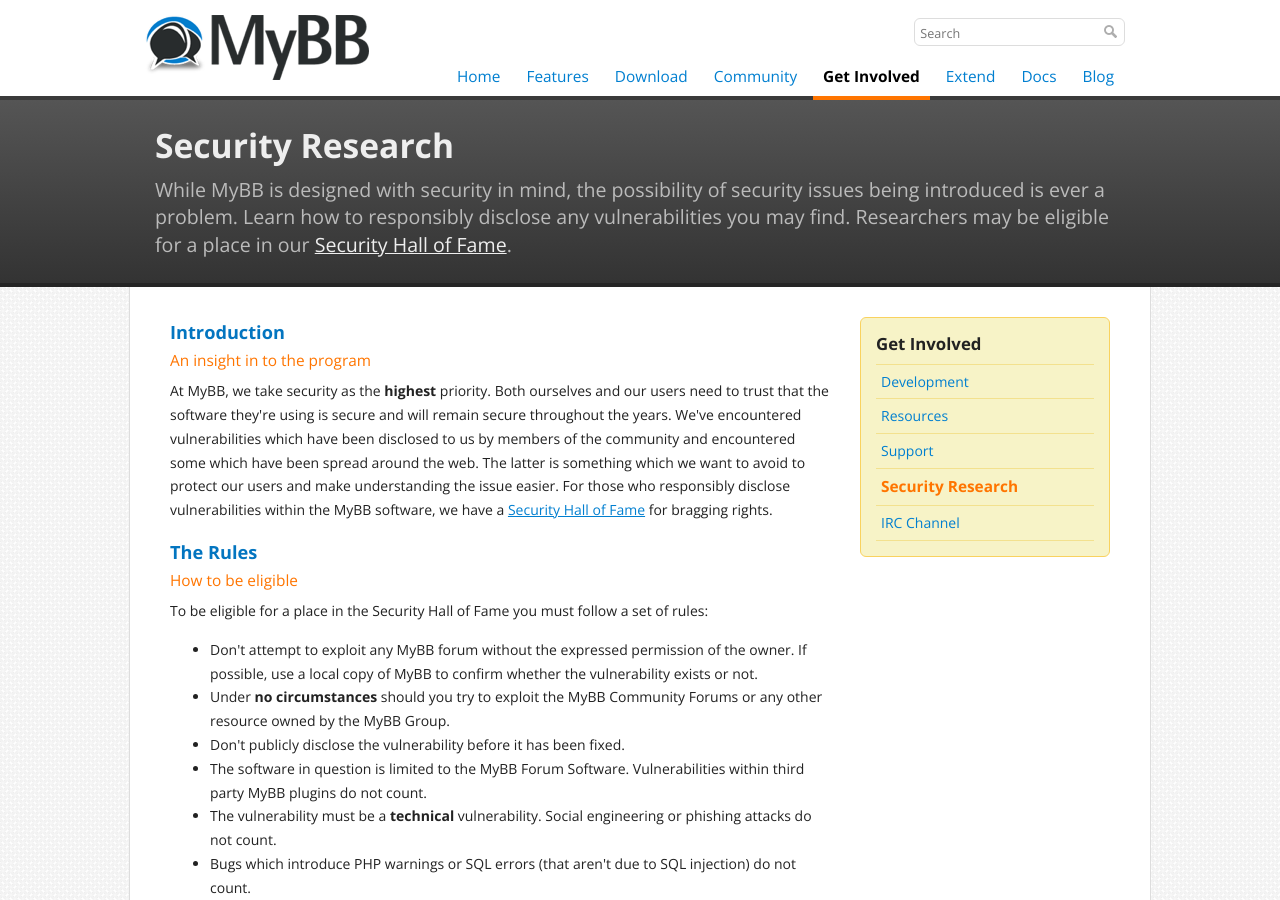
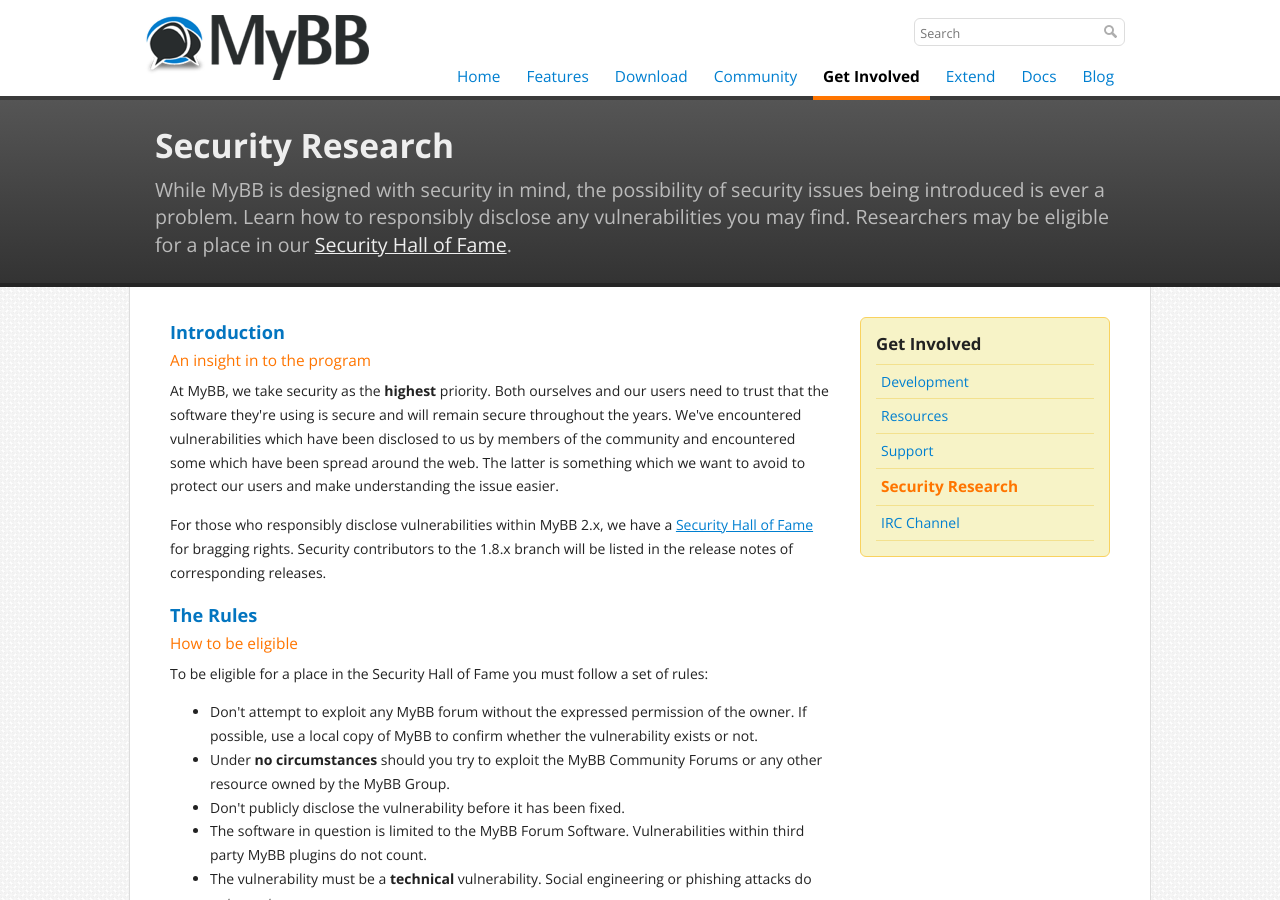
Before and after one commit to mybb/mybb.com, a Jekyll site: the page built from get-involved/security.html, in a window 1280 px wide and 900 px high. Built offline with Jekyll 4.4.1, drawn with Linux system fonts in a browser that asks for light colours; nearby versions of some CDN libraries.

Commit message:
Security Hall of Fame clarification

```diff
--- a/get-involved/security.html
+++ b/get-involved/security.html
@@ -28,7 +28,8 @@
 			<h1>Introduction</h1>
 			<p>An insight in to the program</p>
 		</header>
-		<p>At MyBB, we take security as the <strong>highest</strong> priority. Both ourselves and our users need to trust that the software they're using is secure and will remain secure throughout the years. We've encountered vulnerabilities which have been disclosed to us by members of the community and encountered some which have been spread around the web. The latter is something which we want to avoid to protect our users and make understanding the issue easier. For those who responsibly disclose vulnerabilities within the MyBB software, we have a <a href="{{ site.baseurl }}/get-involved/security/hall-of-fame/">Security Hall of Fame</a> for bragging rights.</p>
+		<p>At MyBB, we take security as the <strong>highest</strong> priority. Both ourselves and our users need to trust that the software they're using is secure and will remain secure throughout the years. We've encountered vulnerabilities which have been disclosed to us by members of the community and encountered some which have been spread around the web. The latter is something which we want to avoid to protect our users and make understanding the issue easier.</p>
+		<p>For those who responsibly disclose vulnerabilities within MyBB 2.x, we have a <a href="{{ site.baseurl }}/get-involved/security/hall-of-fame/">Security Hall of Fame</a> for bragging rights. Security contributors to the 1.8.x branch will be listed in the release notes of corresponding releases.</p>
 		<header>
 			<h1>The Rules</h1>
 			<p>How to be eligible</p>
```
